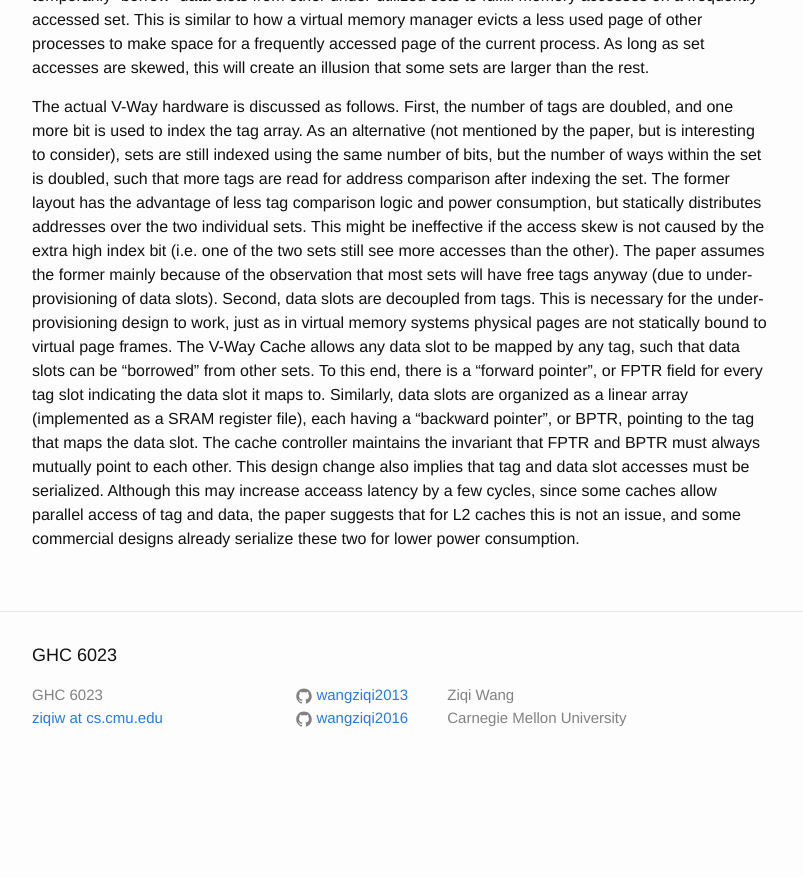
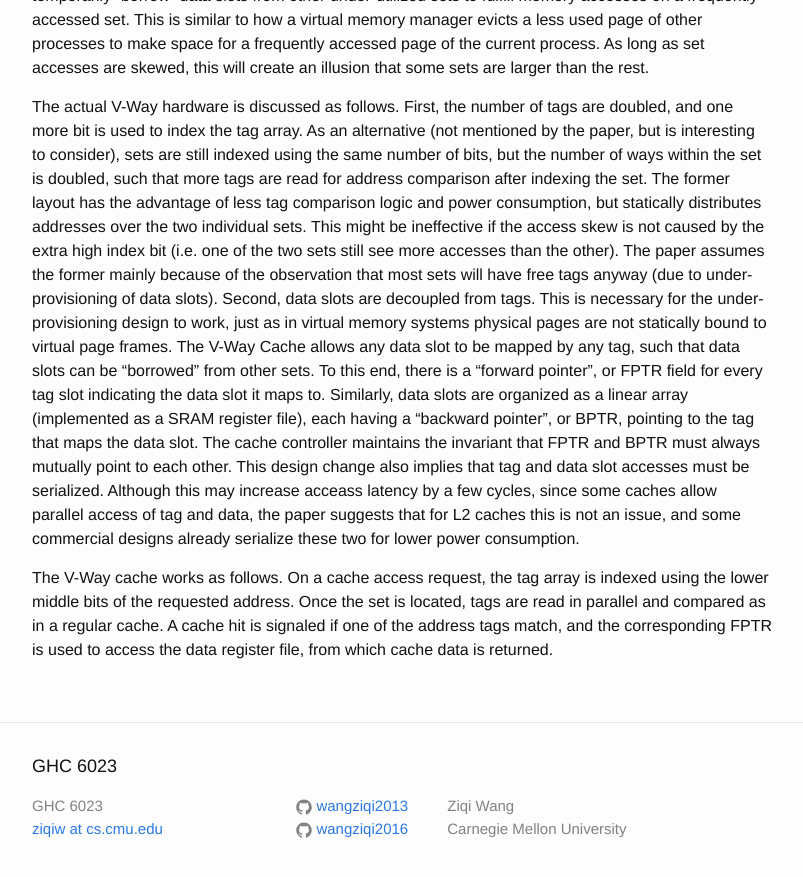
Before and after one commit to wangziqi2013/wangziqi2013.github.io, a Jekyll site: the page built from _posts/2020-05-27-vway-cache.markdown, in a window 1280 px wide and 900 px high, scrolled down 1345 px. Shown: the top 877 px of the window, without its empty margins (238-1041 px from the left). Built offline with Jekyll 4.4.1, drawn with Linux system fonts in a browser that asks for light colours; before the commit the page ends 2134 px from its top, so only the background shows below that.

Commit message:
Adding cache hit

```diff
--- a/_posts/2020-05-27-vway-cache.markdown
+++ b/_posts/2020-05-27-vway-cache.markdown
@@ -67,3 +67,8 @@ FPTR and BPTR must always mutually point to each other. This design change also
 must be serialized. Although this may increase acceass latency by a few cycles, since some caches allow parallel
 access of tag and data, the paper suggests that for L2 caches this is not an issue, and some commercial designs already
 serialize these two for lower power consumption.
+
+The V-Way cache works as follows. On a cache access request, the tag array is indexed using the lower middle bits of
+the requested address. Once the set is located, tags are read in parallel and compared as in a regular cache. A cache
+hit is signaled if one of the address tags match, and the corresponding FPTR is used to access the data register file,
+from which cache data is returned.
```
